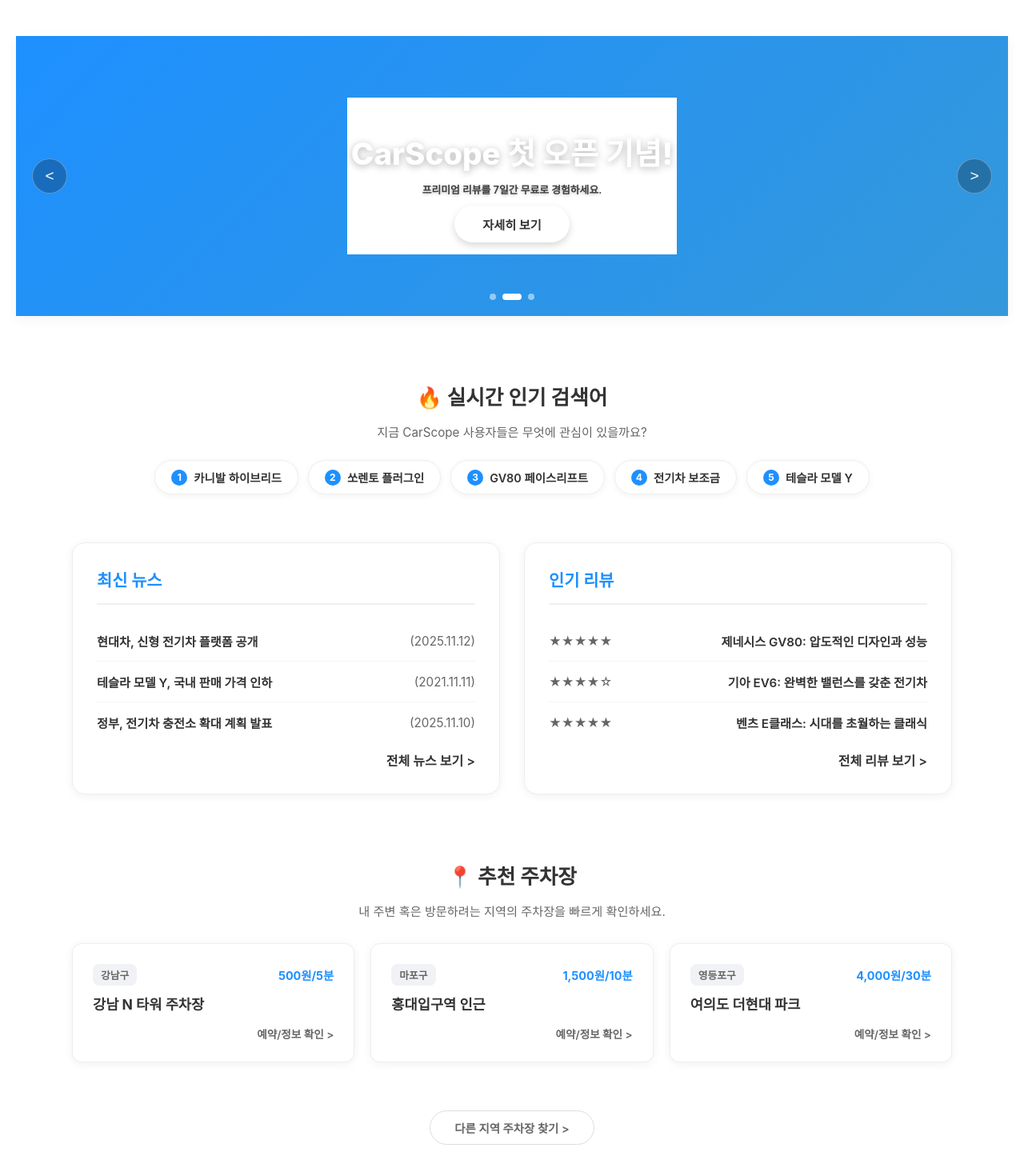
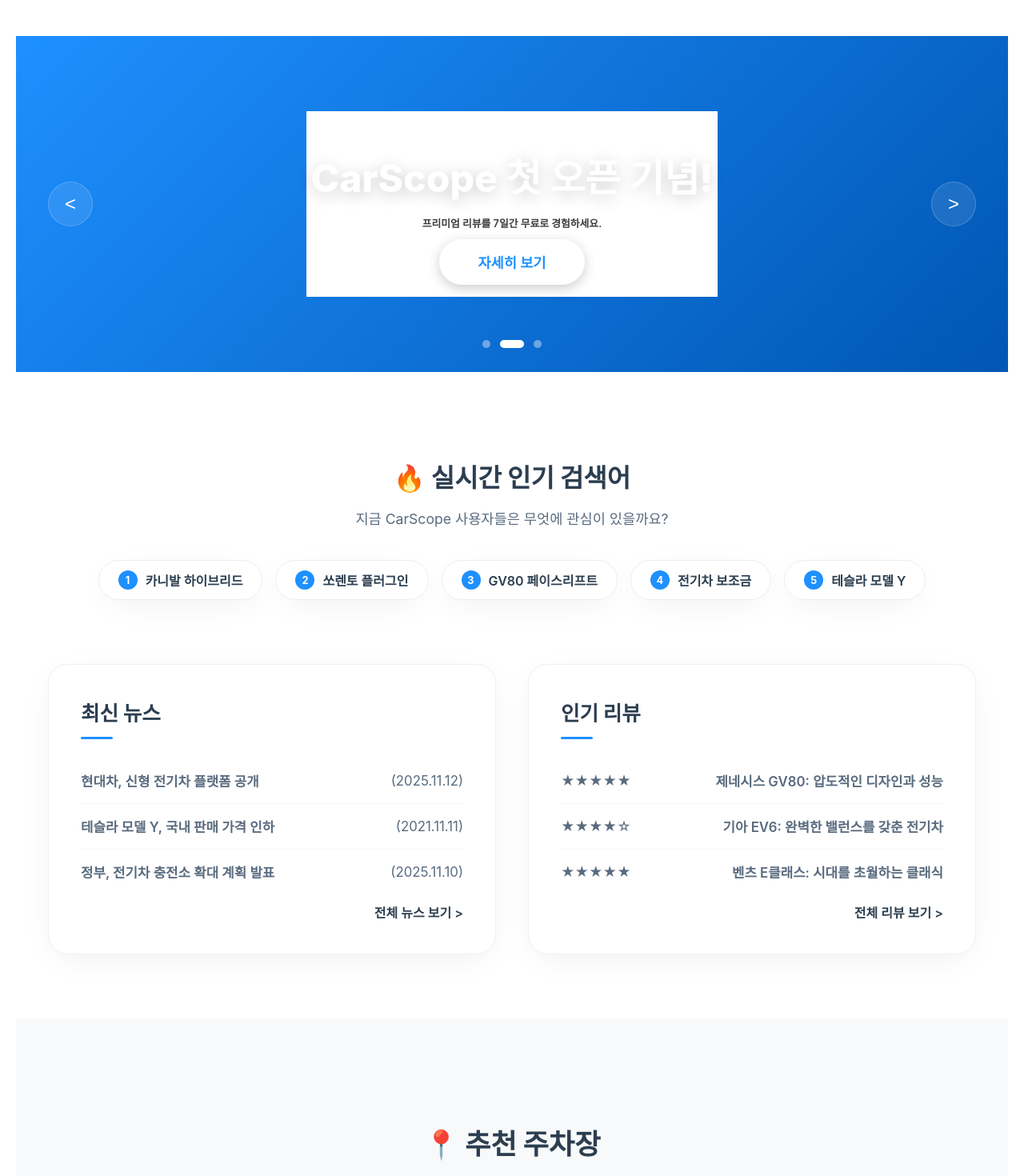
Before and after one commit to 2024136034-hakcheol/car-scope, a React (Create React App) app: page / in a window 1280 px wide. Shown: the part 120-1590 px from the top of the page at 80% size. Built offline with nearby package versions, Linux system fonts and the light colour scheme; no server answers.

Commit message:
style: HomePage 디자인 전면 개편 - 모던한 UI, 자연스러운 섹션 연결, 애니메이션 적용

```diff
--- a/src/styles/HomePage.css
+++ b/src/styles/HomePage.css
@@ -1,20 +1,24 @@
 :root {
     --primary-color: #1E90FF;
-    --primary-dark: #0056b3;
-    --text-dark: #333333;
-    --text-medium: #666666;
-    --text-light: #999999;
-    --white: #ffffff;
-    --bg-soft-gray: #f8f8f8;
-    --shadow-card: 0 2px 12px rgba(0, 0, 0, 0.06);
-    --radius-card: 16px;
-    --container-width: 1140px;
+    --primary-dark: #0069d9;
+    --text-main: #2c3e50;
+    --text-sub: #596b7e;
+    --text-light: #adb5bd;
+    --bg-white: #ffffff;
+    --bg-light: #f8f9fa;
+    --bg-blue-light: #e3f2fd;
+    --shadow-soft: 0 10px 40px -10px rgba(0,0,0,0.08);
+    --shadow-hover: 0 20px 50px -10px rgba(0,0,0,0.15);
+    --radius-lg: 24px;
+    --radius-md: 16px;
+    --radius-pill: 50px;
 }
 
 body {
     margin: 0;
     padding: 0;
-    background-color: var(--white);
+    background-color: var(--bg-white);
+    color: var(--text-main);
 }
 
 .homepage-container {
@@ -22,51 +26,23 @@
     display: flex;
     flex-direction: column;
     align-items: center;
-    font-family: 'Pretendard', -apple-system, BlinkMacSystemFont, sans-serif;
+    font-family: -apple-system, BlinkMacSystemFont, "Segoe UI", Roboto, "Helvetica Neue", Arial, sans-serif;
     overflow-x: hidden;
-    padding-bottom: 60px;
+    animation: fadeIn 0.8s ease-out;
 }
 
-.main-menu {
-    width: 100%;
-    max-width: var(--container-width);
-    display: flex;
-    justify-content: space-between;
-    align-items: center;
-    padding: 20px 0;
-    margin-bottom: 20px;
-}
-
-.main-menu-center {
-    display: flex;
-    gap: 30px;
-    font-weight: 600;
-}
-
-.main-menu-center a {
-    text-decoration: none;
-    color: var(--text-dark);
-    transition: color 0.2s;
-}
-
-.main-menu-center a:hover {
-    color: var(--primary-color);
-}
-
-.main-menu-logo,
-.main-menu-login {
-    font-weight: 700;
-    font-size: 1.1rem;
+@keyframes fadeIn {
+    from { opacity: 0; transform: translateY(10px); }
+    to { opacity: 1; transform: translateY(0); }
 }
 
 .main-banner-slider-wrapper {
     position: relative;
     width: 100%;
-    height: 350px;
-    margin-top: 0;
-    margin-bottom: 60px;
+    height: 420px;
+    margin: 0;
     overflow: hidden;
-    box-shadow: 0 4px 15px rgba(0, 0, 0, 0.05);
+    background-color: var(--text-main);
 }
 
 .main-banner-slider {
@@ -78,13 +54,12 @@
     display: flex;
     width: 100%;
     height: 100%;
-    transition: transform 0.5s ease-in-out;
+    transition: transform 0.6s cubic-bezier(0.25, 1, 0.5, 1);
 }
 
 .slide-item {
     min-width: 100%;
     flex: 0 0 100%;
-    width: 100%;
     height: 100%;
     display: flex;
     flex-direction: column;
@@ -93,206 +68,221 @@
     text-align: center;
     padding: 0 20px;
     box-sizing: border-box;
-    background-size: cover;
-    background-position: center;
-    position: relative;
-
-    background: linear-gradient(135deg, #1E90FF 0%, #3498db 100%);
-    color: var(--white);
+    background: linear-gradient(135deg, #1E90FF 0%, #0056b3 100%);
+    color: var(--bg-white);
 }
 
 .banner-content {
-    position: relative;
+    max-width: 800px;
     z-index: 2;
-    max-width: 800px;
+    animation: slideUp 0.8s ease-out 0.2s backwards;
+}
+
+@keyframes slideUp {
+    from { opacity: 0; transform: translateY(20px); }
+    to { opacity: 1; transform: translateY(0); }
 }
 
 .banner-content h2 {
-    font-size: 2.4rem;
-    margin-bottom: 15px;
+    font-size: 3rem;
+    margin-bottom: 20px;
     font-weight: 800;
-    text-shadow: 0 2px 10px rgba(0, 0, 0, 0.3);
     line-height: 1.2;
+    text-shadow: 0 4px 20px rgba(0,0,0,0.2);
 }
 
 .banner-content p {
-    font-size: 1.1rem;
-    margin-bottom: 25px;
+    font-size: 1.2rem;
+    margin-bottom: 40px;
     opacity: 0.95;
-    font-weight: 500;
-    text-shadow: 0 1px 4px rgba(0, 0, 0, 0.3);
+    font-weight: 400;
+    line-height: 1.6;
 }
 
 .banner-cta {
     display: inline-block;
-    padding: 12px 35px;
-    background-color: var(--white);
-    color: var(--text-dark);
+    padding: 16px 48px;
+    background-color: var(--bg-white);
+    color: var(--primary-color);
     font-weight: 700;
-    font-size: 0.95rem;
-    border-radius: 50px;
+    font-size: 1.1rem;
+    border-radius: var(--radius-pill);
     text-decoration: none;
-    transition: transform 0.2s, box-shadow 0.2s;
-    box-shadow: 0 4px 10px rgba(0,0,0,0.15);
+    transition: all 0.3s ease;
+    box-shadow: 0 4px 15px rgba(0,0,0,0.2);
 }
 
 .banner-cta:hover {
-    transform: translateY(-2px);
-    box-shadow: 0 6px 15px rgba(0,0,0,0.2);
-    color: var(--primary-color);
+    transform: translateY(-3px);
+    box-shadow: 0 8px 25px rgba(0,0,0,0.3);
+    background-color: #fff;
 }
 
 .slider-nav-arrows .arrow {
     position: absolute;
     top: 50%;
     transform: translateY(-50%);
-    width: 44px;
-    height: 44px;
+    width: 56px;
+    height: 56px;
     border-radius: 50%;
-    background: rgba(0, 0, 0, 0.25);
-    border: 1px solid rgba(255, 255, 255, 0.3);
-    color: var(--white);
-    font-size: 1.2rem;
+    background: rgba(255, 255, 255, 0.1);
+    backdrop-filter: blur(10px);
+    border: 1px solid rgba(255, 255, 255, 0.2);
+    color: var(--bg-white);
+    font-size: 1.5rem;
     cursor: pointer;
     display: flex;
     align-items: center;
     justify-content: center;
-    transition: background 0.2s;
+    transition: all 0.3s ease;
     z-index: 10;
 }
 
 .slider-nav-arrows .arrow:hover {
-    background: rgba(0, 0, 0, 0.5);
+    background: rgba(255, 255, 255, 0.3);
+    transform: translateY(-50%) scale(1.1);
 }
 
-.slider-nav-arrows .prev { left: 20px; }
-.slider-nav-arrows .next { right: 20px; }
+.slider-nav-arrows .prev { left: 40px; }
+.slider-nav-arrows .next { right: 40px; }
 
 .slider-dots {
     position: absolute;
-    bottom: 20px;
+    bottom: 30px;
     left: 50%;
     transform: translateX(-50%);
     display: flex;
-    gap: 8px;
+    gap: 12px;
     z-index: 10;
 }
 
 .dot {
-    width: 8px;
-    height: 8px;
+    width: 10px;
+    height: 10px;
     border-radius: 50%;
-    background: rgba(255, 255, 255, 0.5);
+    background: rgba(255, 255, 255, 0.4);
     cursor: pointer;
-    transition: all 0.3s;
+    transition: all 0.3s ease;
 }
 
 .dot.active {
-    background: var(--white);
-    width: 24px;
-    border-radius: 10px;
+    background: var(--bg-white);
+    width: 30px;
+    border-radius: 20px;
 }
 
 .hot-trends-section {
     width: 100%;
-    max-width: var(--container-width);
-    margin-bottom: 60px;
-    padding: 0 20px;
+    padding: 80px 20px;
+    background-color: var(--bg-white);
+    text-align: center;
     box-sizing: border-box;
-    text-align: center;
 }
 
 .hot-trends-section h2 {
-    font-size: 1.6rem;
-    color: var(--text-dark);
+    font-size: 2rem;
+    color: var(--text-main);
     margin-bottom: 10px;
-    font-weight: 700;
+    font-weight: 800;
 }
 
 .hot-trends-section p {
-    color: var(--text-medium);
-    font-size: 0.95rem;
-    margin-bottom: 25px;
+    color: var(--text-sub);
+    font-size: 1.1rem;
+    margin-bottom: 40px;
 }
 
 .trend-list-container {
     display: flex;
     justify-content: center;
-    gap: 12px;
+    gap: 16px;
     flex-wrap: wrap;
+    max-width: 1200px;
+    margin: 0 auto;
 }
 
 .trend-item-card {
-    background: var(--white);
-    padding: 10px 20px;
-    border-radius: 50px;
+    background: var(--bg-white);
+    padding: 12px 24px;
+    border-radius: var(--radius-pill);
     border: 1px solid #eee;
-    box-shadow: 0 2px 8px rgba(0,0,0,0.05);
+    box-shadow: var(--shadow-soft);
     display: flex;
     align-items: center;
-    gap: 8px;
+    gap: 10px;
     font-weight: 600;
-    font-size: 0.9rem;
-    color: var(--text-dark);
+    font-size: 1rem;
+    color: var(--text-main);
     cursor: pointer;
-    transition: all 0.2s;
+    transition: all 0.3s ease;
 }
 
 .trend-item-card:hover {
     border-color: var(--primary-color);
     color: var(--primary-color);
-    transform: translateY(-2px);
-    box-shadow: 0 4px 12px rgba(0,0,0,0.1);
+    transform: translateY(-5px);
+    box-shadow: var(--shadow-hover);
 }
 
 .trend-rank {
     background: var(--primary-color);
-    color: var(--white);
-    width: 20px;
-    height: 20px;
+    color: var(--bg-white);
+    width: 24px;
+    height: 24px;
     border-radius: 50%;
     display: flex;
     align-items: center;
     justify-content: center;
-    font-size: 0.75rem;
+    font-size: 0.8rem;
     font-weight: 700;
 }
 
 .main-content-grid {
+    width: 100%;
+    max-width: 1200px;
     display: grid;
     grid-template-columns: 1fr 1fr;
-    gap: 30px;
-    width: 100%;
-    max-width: var(--container-width);
-    margin-bottom: 60px;
-    padding: 0 20px;
+    gap: 40px;
+    padding: 0 20px 80px;
+    margin: 0 auto;
     box-sizing: border-box;
 }
 
 .card {
-    background: var(--white);
-    padding: 30px;
-    border-radius: var(--radius-card);
-    box-shadow: var(--shadow-card);
+    background: var(--bg-white);
+    padding: 40px;
+    border-radius: var(--radius-lg);
+    box-shadow: var(--shadow-soft);
+    border: 1px solid #f0f0f0;
+    transition: all 0.3s ease;
     display: flex;
     flex-direction: column;
-    transition: transform 0.3s;
-    border: 1px solid #eee;
 }
 
 .card:hover {
-    transform: translateY(-5px);
-    box-shadow: 0 8px 20px rgba(0,0,0,0.12);
+    transform: translateY(-8px);
+    box-shadow: var(--shadow-hover);
 }
 
 .card h3 {
-    font-size: 1.3rem;
-    color: var(--primary-color);
+    font-size: 1.6rem;
+    color: var(--text-main);
     margin-top: 0;
-    margin-bottom: 20px;
-    padding-bottom: 15px;
-    border-bottom: 2px solid #f0f0f0;
-    font-weight: 700;
+    margin-bottom: 24px;
+    font-weight: 800;
+    position: relative;
+    padding-bottom: 16px;
+}
+
+.card h3::after {
+    content: '';
+    position: absolute;
+    bottom: 0;
+    left: 0;
+    width: 40px;
+    height: 3px;
+    background-color: var(--primary-color);
+    border-radius: 2px;
 }
 
 .card ul {
@@ -302,13 +292,18 @@
 }
 
 .card li {
-    padding: 14px 0;
+    padding: 16px 0;
     border-bottom: 1px solid #f5f5f5;
-    font-size: 0.95rem;
-    color: var(--text-medium);
+    font-size: 1.05rem;
+    color: var(--text-sub);
     display: flex;
     justify-content: space-between;
     align-items: center;
+    transition: color 0.2s;
+}
+
+.card li:hover {
+    color: var(--primary-color);
 }
 
 .card li:last-child {
@@ -317,88 +312,89 @@
 
 .more-link {
     text-decoration: none;
-    color: var(--text-dark);
+    color: inherit;
     font-weight: 600;
     transition: color 0.2s;
 }
 
 .more-link:hover {
     color: var(--primary-color);
-    text-decoration: underline;
 }
 
 .parking-recommendation-section {
     width: 100%;
-    max-width: var(--container-width);
-    padding: 0 20px;
-    margin-bottom: 80px;
+    background-color: var(--bg-light);
+    padding: 100px 20px;
+    display: flex;
+    flex-direction: column;
+    align-items: center;
     box-sizing: border-box;
-    text-align: center;
 }
 
 .parking-recommendation-section h2 {
-    font-size: 1.6rem;
-    color: var(--text-dark);
-    margin-bottom: 10px;
-    font-weight: 700;
+    font-size: 2.2rem;
+    color: var(--text-main);
+    margin-bottom: 15px;
+    font-weight: 800;
 }
 
 .parking-recommendation-section p {
-    color: var(--text-medium);
-    font-size: 0.95rem;
-    margin-bottom: 30px;
+    color: var(--text-sub);
+    margin-bottom: 60px;
+    font-size: 1.1rem;
 }
 
 .parking-spot-grid {
     display: grid;
     grid-template-columns: repeat(3, 1fr);
-    gap: 20px;
+    gap: 30px;
+    width: 100%;
+    max-width: 1200px;
 }
 
 .parking-spot-card {
-    background: var(--white);
-    border-radius: 12px;
-    padding: 25px;
-    text-align: left;
-    transition: all 0.3s;
-    border: 1px solid #eee;
-    box-shadow: var(--shadow-card);
+    background: var(--bg-white);
+    border-radius: var(--radius-lg);
+    padding: 30px;
+    box-shadow: var(--shadow-soft);
+    transition: all 0.3s ease;
+    border: 1px solid transparent;
     display: flex;
     flex-direction: column;
 }
 
 .parking-spot-card:hover {
-    transform: translateY(-3px);
-    box-shadow: 0 8px 20px rgba(0,0,0,0.12);
-    border-color: #e0e0e0;
+    transform: translateY(-8px);
+    box-shadow: var(--shadow-hover);
+    border-color: var(--primary-color);
 }
 
 .spot-header {
     display: flex;
     justify-content: space-between;
-    margin-bottom: 10px;
     align-items: center;
+    margin-bottom: 20px;
 }
 
 .spot-area {
-    background: #f0f2f5;
-    color: var(--text-medium);
-    padding: 4px 10px;
-    border-radius: 8px;
-    font-size: 0.8rem;
-    font-weight: 600;
+    background: var(--bg-light);
+    color: var(--text-sub);
+    padding: 6px 14px;
+    border-radius: 20px;
+    font-size: 0.9rem;
+    font-weight: 700;
 }
 
 .spot-price {
     color: var(--primary-color);
-    font-weight: 700;
-    font-size: 0.9rem;
+    font-weight: 800;
+    font-size: 1.1rem;
 }
 
 .spot-name {
-    font-size: 1.1rem;
-    margin: 0 0 15px 0;
-    color: var(--text-dark);
+    font-size: 1.4rem;
+    margin: 0 0 24px 0;
+    color: var(--text-main);
     font-weight: 700;
 }
 
@@ -406,9 +402,9 @@
     margin-top: auto;
     text-align: right;
     text-decoration: none;
-    color: var(--text-medium);
-    font-size: 0.85rem;
+    color: var(--text-light);
     font-weight: 600;
+    font-size: 0.95rem;
     transition: color 0.2s;
 }
 
@@ -418,49 +414,50 @@
 
 .parking-more-link {
     display: inline-block;
-    margin-top: 30px;
-    padding: 10px 30px;
+    margin-top: 60px;
+    padding: 14px 40px;
+    background-color: var(--bg-white);
     border: 1px solid #ddd;
-    border-radius: 50px;
+    border-radius: var(--radius-pill);
     text-decoration: none;
-    color: var(--text-medium);
+    color: var(--text-sub);
     font-weight: 600;
-    transition: all 0.2s;
-    font-size: 0.9rem;
+    transition: all 0.3s;
+    font-size: 1rem;
 }
 
 .parking-more-link:hover {
     border-color: var(--primary-color);
     color: var(--primary-color);
-    background-color: #f8f9fa;
+    box-shadow: var(--shadow-soft);
 }
 
 .company-stats-section {
     width: 100%;
-    padding: 80px 0;
+    padding: 120px 0;
+    background-color: var(--bg-white);
     text-align: center;
-    background-color: var(--bg-soft-gray);
-    color: var(--text-dark);
+    border-top: 1px solid #eee;
 }
 
 .company-stats-section h2 {
-    font-size: 2rem;
-    color: var(--text-dark);
-    margin-bottom: 15px;
-    font-weight: 700;
+    font-size: 2.4rem;
+    color: var(--text-main);
+    margin-bottom: 20px;
+    font-weight: 800;
 }
 
 .company-stats-section p {
-    color: var(--text-medium);
-    margin-bottom: 50px;
-    font-size: 1rem;
+    color: var(--text-sub);
+    margin-bottom: 80px;
+    font-size: 1.2rem;
 }
 
 .stats-grid {
     display: flex;
     justify-content: center;
-    gap: 80px;
-    max-width: var(--container-width);
+    gap: 100px;
+    max-width: 1200px;
     margin: 0 auto;
     padding: 0 20px;
     flex-wrap: wrap;
@@ -468,76 +465,107 @@
 
 .stat-item {
     flex: 1;
-    min-width: 200px;
+    min-width: 220px;
     display: flex;
     flex-direction: column;
     align-items: center;
+    padding: 20px;
 }
 
 .stat-value {
-    font-size: 3rem;
+    font-size: 3.5rem;
     font-weight: 900;
     color: var(--primary-color);
-    margin-bottom: 10px;
+    margin-bottom: 15px;
     line-height: 1;
     display: block;
+    background: linear-gradient(45deg, #1E90FF, #0056b3);
+    -webkit-background-clip: text;
+    -webkit-text-fill-color: transparent;
 }
 
 .stat-label-box {
-    font-size: 1.1rem;
+    font-size: 1.3rem;
     font-weight: 700;
-    color: var(--text-dark);
-    margin-bottom: 6px;
+    color: var(--text-main);
+    margin-bottom: 8px;
     display: block;
 }
 
 .stat-description {
-    font-size: 0.9rem;
+    font-size: 1rem;
     color: var(--text-light);
     display: block;
 }
 
-@media (max-width: 1160px) {
-    .main-banner-slider-wrapper {
-        border-radius: 0;
+@media (max-width: 1024px) {
+    .banner-content h2 {
+        font-size: 2.5rem;
     }
-    .main-menu {
-        padding: 20px;
-        max-width: 100%;
+    .main-content-grid,
+    .parking-spot-grid {
+        gap: 20px;
     }
-    .hot-trends-section,
-    .main-content-grid,
-    .parking-recommendation-section {
-        width: 100%;
-        max-width: none;
+    .stats-grid {
+        gap: 60px;
     }
 }
 
 @media (max-width: 768px) {
-    .main-menu-center {
-        display: none;
-    }
-    .main-menu {
-        justify-content: space-around;
-    }
     .main-banner-slider-wrapper {
-        height: 280px;
+        height: 360px;
     }
     .banner-content h2 {
-        font-size: 1.8rem;
+        font-size: 2rem;
+    }
+    .banner-content p {
+        font-size: 1rem;
+    }
+    .banner-cta {
+        padding: 12px 30px;
+        font-size: 0.9rem;
+    }
+    .slider-nav-arrows .arrow {
+        width: 44px;
+        height: 44px;
+        font-size: 1.2rem;
+        left: 20px;
+        right: 20px;
     }
     .main-content-grid {
         grid-template-columns: 1fr;
-        gap: 20px;
     }
     .parking-spot-grid {
         grid-template-columns: 1fr;
     }
     .stats-grid {
         flex-direction: column;
-        gap: 40px;
+        gap: 60px;
+    }
+    .hot-trends-section h2,
+    .parking-recommendation-section h2,
+    .company-stats-section h2 {
+        font-size: 1.8rem;
     }
     .stat-value {
-        font-size: 2.5rem;
+        font-size: 3rem;
     }
 }
+
+@media (max-width: 480px) {
+    .main-banner-slider-wrapper {
+        height: 300px;
+    }
+    .banner-content h2 {
+        font-size: 1.6rem;
+    }
+    .hot-trends-section {
+        padding: 60px 20px;
+    }
+    .parking-recommendation-section {
+        padding: 60px 20px;
+    }
+    .company-stats-section {
+        padding: 60px 20px;
+    }
+}
```
